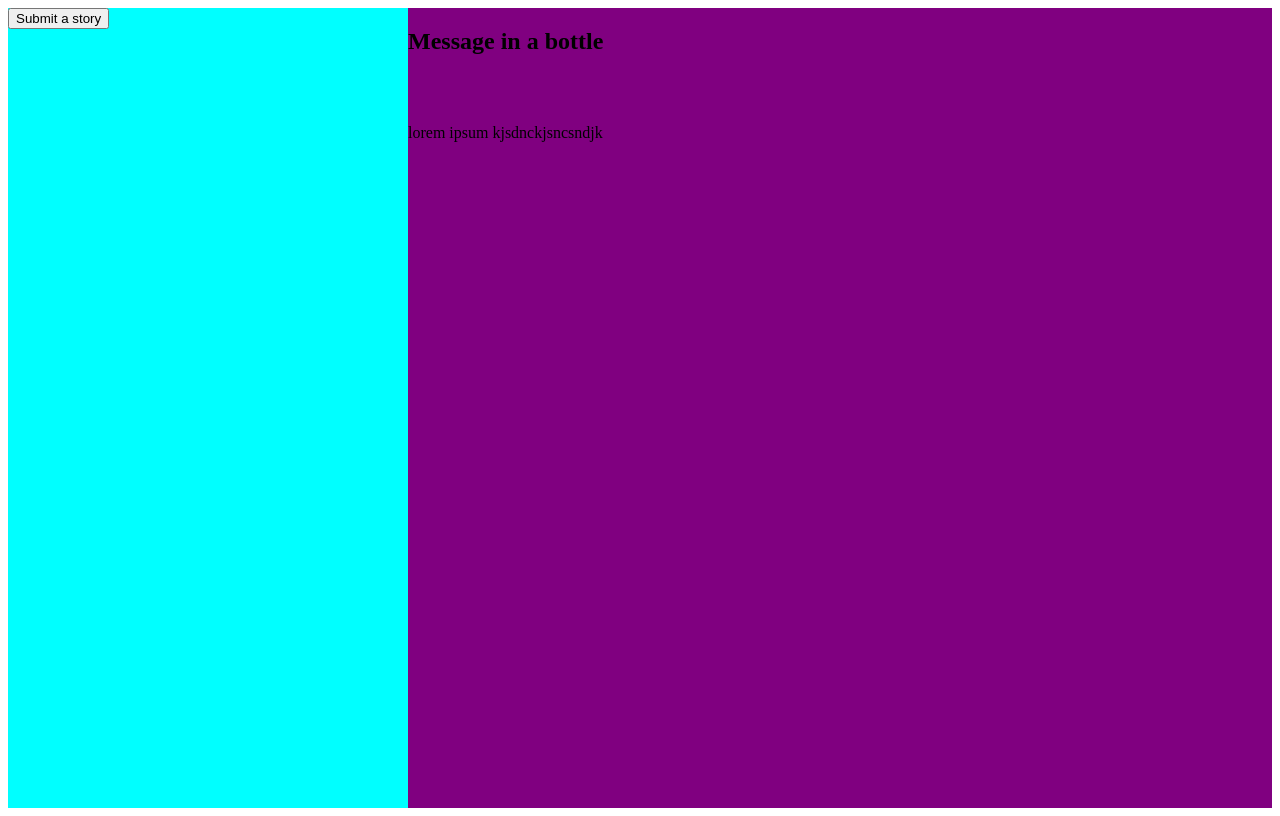
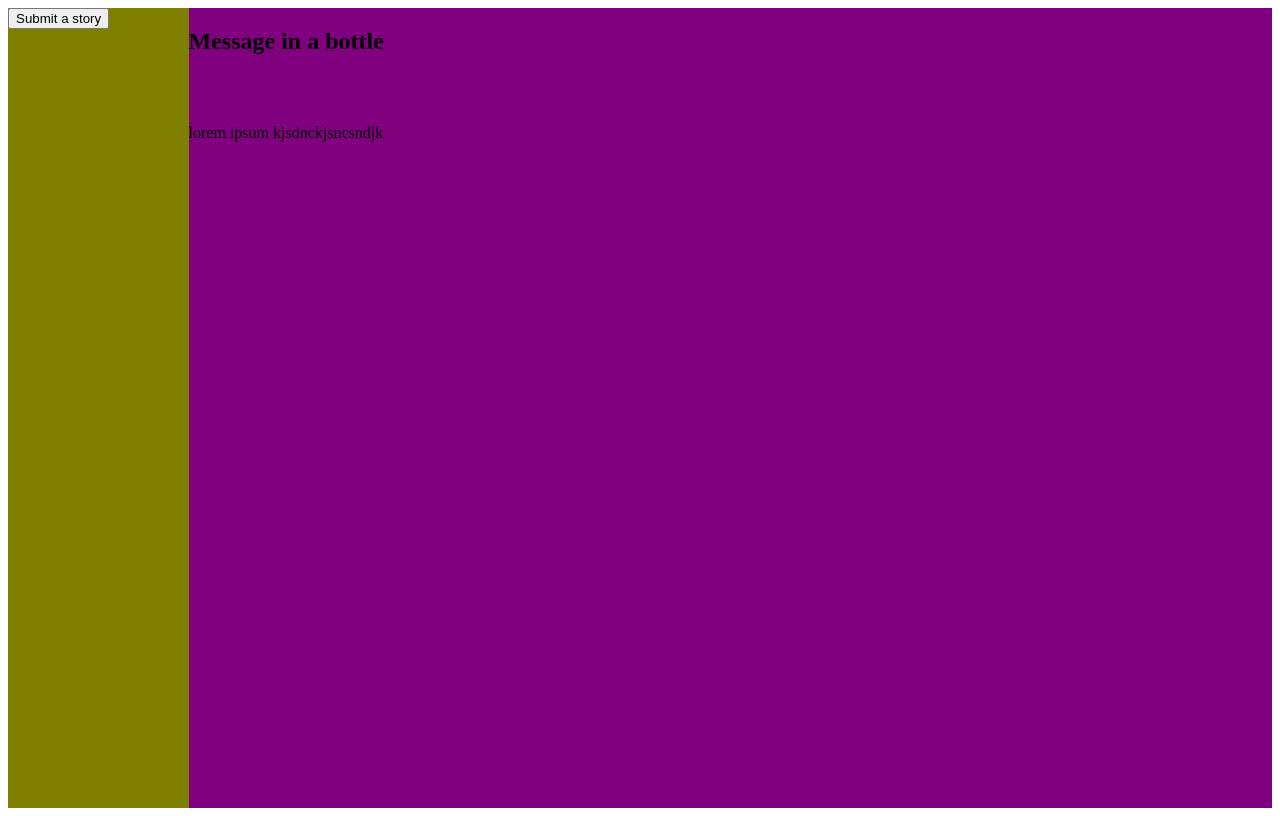
Before and after one commit to MIBFB-COLLAB/MESSAGE-IN-A-BOTTLE, a React (Create React App) app: page / in a window 1280 px wide. Built offline with nearby package versions, Linux system fonts and the light colour scheme.

Commit message:
addcolor for nav bar

```diff
--- a/src/Components/NavBar/NavBar.css
+++ b/src/Components/NavBar/NavBar.css
@@ -1,5 +1,5 @@
+
 .Nav-bar {
     grid-area: Nav-bar;
-    width: 400px;
-    background: aqua;
+    background: olive;
 }
--- a/src/Components/NavBar/NavBar.js
+++ b/src/Components/NavBar/NavBar.js
@@ -3,10 +3,9 @@ import './NavBar.css'
 
 
 const NavBar = () => {
-
     return (
         <nav className='Nav-bar'>
-            <button className='story-submit'>Submit a story</button>
+        <button className='story-submit'>Submit a story</button>
         </nav>
     )
 
```
